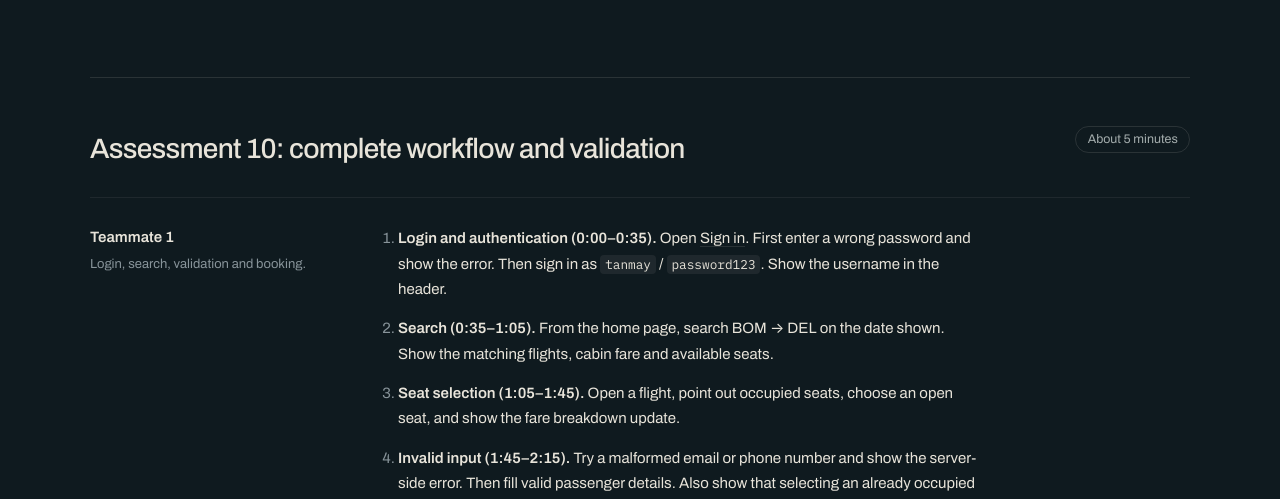
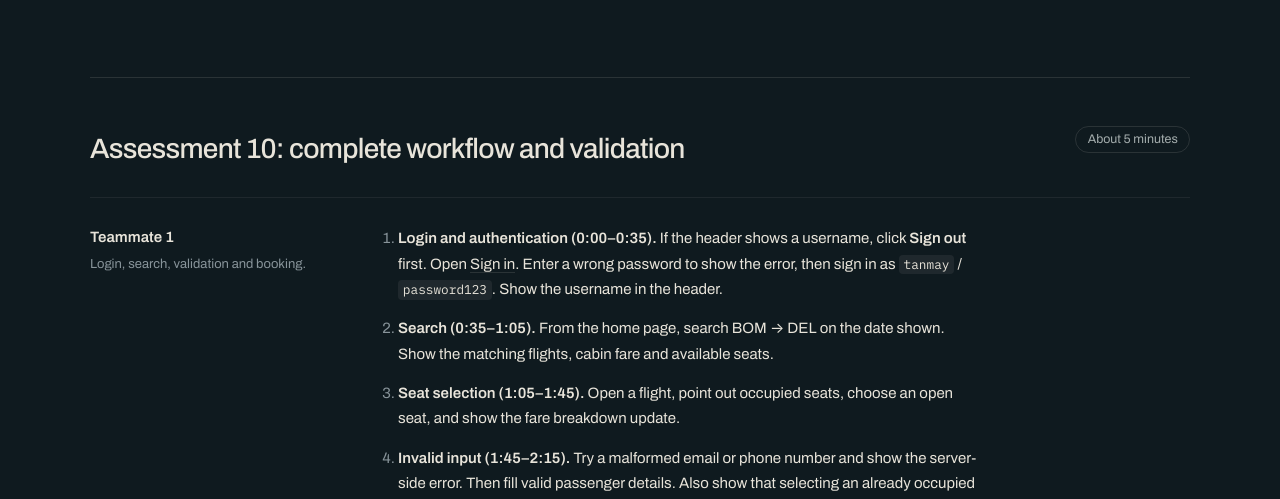
Before and after one commit to TanmayDawande/airplane-booking-system, a Flask app: page /guide in a window 1280 px wide. Shown: the part 2518-3017 px from the top of the page. Run offline with Flask 3, Linux system fonts and the light colour scheme.

Commit message:
Clarify sign-out step in Assessment 10 demo script

```diff
--- a/templates/assessment_guide.html
+++ b/templates/assessment_guide.html
@@ -112,7 +112,7 @@
     <div class="role">
         <div class="role-name">Teammate 1<small>Login, search, validation and booking.</small></div>
         <ol>
-            <li><strong>Login and authentication (0:00–0:35).</strong> Open <a href="{{ url_for('login_page') }}">Sign in</a>. First enter a wrong password and show the error. Then sign in as <code>tanmay</code> / <code>password123</code>. Show the username in the header.</li>
+            <li><strong>Login and authentication (0:00–0:35).</strong> If the header shows a username, click <strong>Sign out</strong> first. Open <a href="{{ url_for('login_page') }}">Sign in</a>. Enter a wrong password to show the error, then sign in as <code>tanmay</code> / <code>password123</code>. Show the username in the header.</li>
             <li><strong>Search (0:35–1:05).</strong> From the home page, search BOM → DEL on the date shown. Show the matching flights, cabin fare and available seats.</li>
             <li><strong>Seat selection (1:05–1:45).</strong> Open a flight, point out occupied seats, choose an open seat, and show the fare breakdown update.</li>
             <li><strong>Invalid input (1:45–2:15).</strong> Try a malformed email or phone number and show the server-side error. Then fill valid passenger details. Also show that selecting an already occupied seat is blocked.</li>
```
